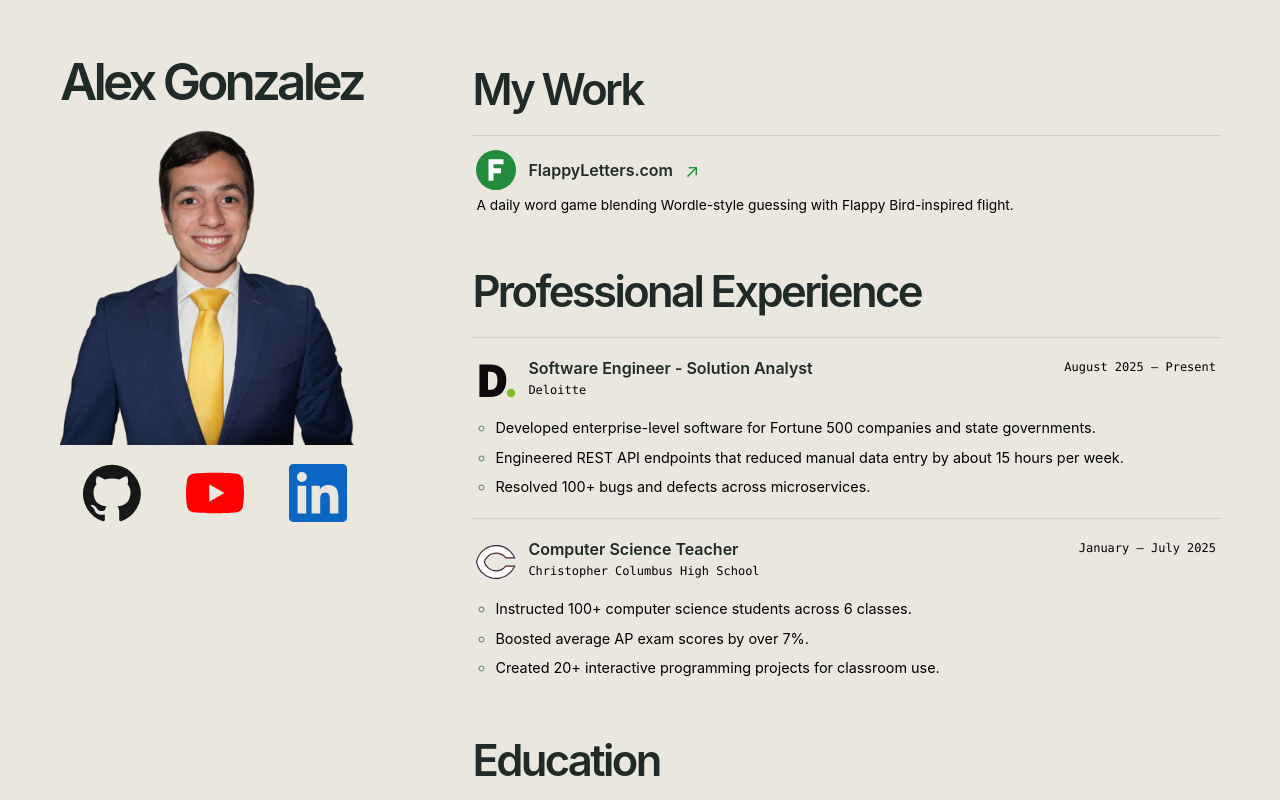
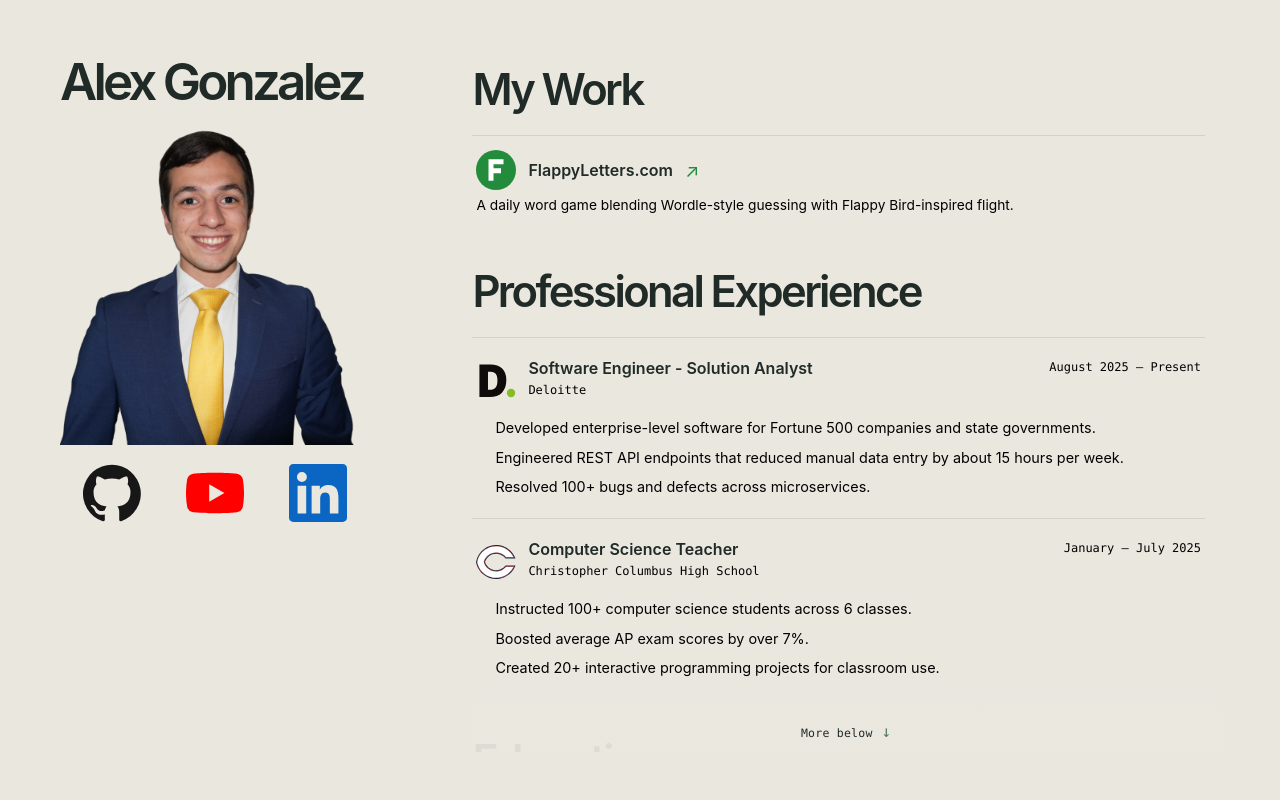
Before and after one commit to alex-305/alexgonz-dev, a React (Vite) app: page / in a window 1280 px wide. Shown: the top 800 px of the page. Built offline with nearby package versions, Linux system fonts and the light colour scheme.

Commit message:
added "More below" message for when all content is not visible on screen

```diff
--- a/src/App.tsx
+++ b/src/App.tsx
@@ -1,9 +1,39 @@
+import { useEffect, useRef, useState } from 'react'
 import Profile from './components/Profile'
 import ResumeEntry from './components/ResumeEntry'
 import Section from './components/Section'
 import { educationEntries, experienceEntries, projects } from './data/resumeEntries'
 
 export default function App() {
+  const workColumnRef = useRef<HTMLDivElement>(null)
+  const [showScrollCue, setShowScrollCue] = useState(false)
+
+  useEffect(() => {
+    const workColumn = workColumnRef.current
+
+    if (!workColumn) return
+
+    const updateScrollCue = () => {
+      const isDesktop = window.matchMedia('(min-width: 901px)').matches
+      const hasMoreContent = workColumn.scrollHeight > workColumn.clientHeight + 1
+      setShowScrollCue(isDesktop && hasMoreContent && workColumn.scrollTop < 8)
+    }
+
+    updateScrollCue()
+    window.addEventListener('resize', updateScrollCue)
+    workColumn.addEventListener('scroll', updateScrollCue, { passive: true })
+
+    const resizeObserver = new ResizeObserver(updateScrollCue)
+    resizeObserver.observe(workColumn)
+    Array.from(workColumn.children).forEach((child) => resizeObserver.observe(child))
+
+    return () => {
+      window.removeEventListener('resize', updateScrollCue)
+      workColumn.removeEventListener('scroll', updateScrollCue)
+      resizeObserver.disconnect()
+    }
+  }, [])
+
   return (
     <div className="site-shell">
       <a className="skip-link" href="#main">Skip to content</a>
@@ -11,7 +41,8 @@ export default function App() {
       <main className="portfolio-layout" id="main">
         <Profile />
 
-        <div className="work-column">
+        <div className="work-column-frame">
+          <div className="work-column" ref={workColumnRef}>
             <Section id="projects" title="My Work">
               <ol className="entry-list project-list">
                 {projects.map((entry) => (
@@ -42,6 +73,13 @@ export default function App() {
               </div>
             </Section>
           </div>
+          {showScrollCue && (
+            <div className="scroll-cue" aria-hidden="true">
+              <span>More below</span>
+              <span className="scroll-cue-arrow">↓</span>
+            </div>
+          )}
+        </div>
       </main>
 
       <footer className="site-footer" />
--- a/src/index.css
+++ b/src/index.css
@@ -331,6 +331,68 @@ h2 {
   border-bottom: 0;
 }
 
+@media (min-width: 901px) {
+  body {
+    overflow: hidden;
+  }
+
+  .site-shell {
+    height: 100vh;
+    height: 100svh;
+    min-height: 0;
+  }
+
+  .portfolio-layout {
+    height: 100%;
+    min-height: 0;
+    grid-template-rows: minmax(0, 1fr);
+  }
+
+  .profile {
+    align-self: start;
+  }
+
+  .work-column-frame {
+    position: relative;
+    align-self: stretch;
+    min-width: 0;
+    min-height: 0;
+  }
+
+  .work-column {
+    height: 100%;
+    min-height: 0;
+    overflow-y: auto;
+    overscroll-behavior-y: contain;
+    scrollbar-gutter: stable;
+  }
+
+  .scroll-cue {
+    position: absolute;
+    right: 0;
+    bottom: 0;
+    left: 0;
+    display: flex;
+    min-height: 76px;
+    align-items: flex-end;
+    justify-content: center;
+    gap: 9px;
+    padding: 32px 16px 12px;
+    background: linear-gradient(to bottom, transparent, rgb(234 231 223 / 94%) 48%);
+    color: var(--ink);
+    font-family: var(--mono);
+    font-size: 0.72rem;
+    letter-spacing: 0.02em;
+    pointer-events: none;
+  }
+
+  .scroll-cue-arrow {
+    color: var(--accent);
+    font-size: 1rem;
+    line-height: 1;
+  }
+}
+
 @media (max-width: 900px) {
   .site-shell {
     width: min(100% - 48px, 720px);
@@ -366,9 +428,16 @@ h2 {
     margin-bottom: 20px;
   }
 
+  .work-column-frame {
+    order: 3;
+  }
+
   .work-column {
-    order: 3;
     padding-top: 0;
+  }
+
+  .scroll-cue {
+    display: none;
   }
 }
 
@@ -415,12 +484,6 @@ h2 {
   }
 }
 
-@media (max-height: 700px) and (min-width: 901px) {
-  .profile {
-    position: static;
-  }
-}
-
 @media (prefers-reduced-motion: reduce) {
   html {
     scroll-behavior: auto;
```
Also changed, not shown: 1 other file (tests, documents, lock files or other folders). Lines whose indentation alone changed are shown as unchanged.
